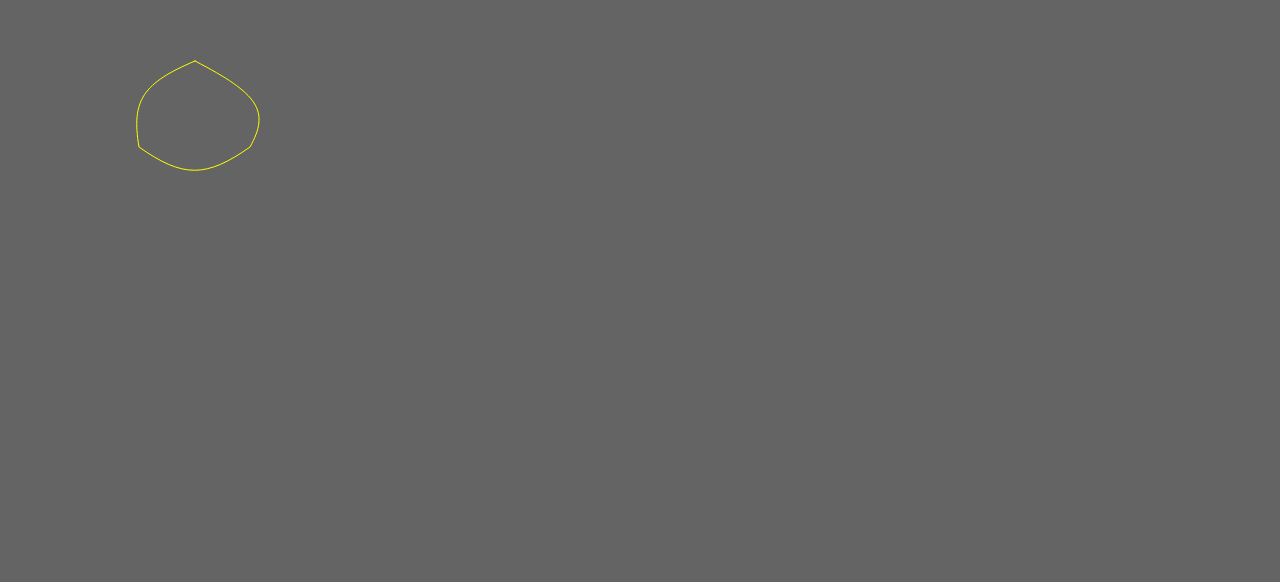
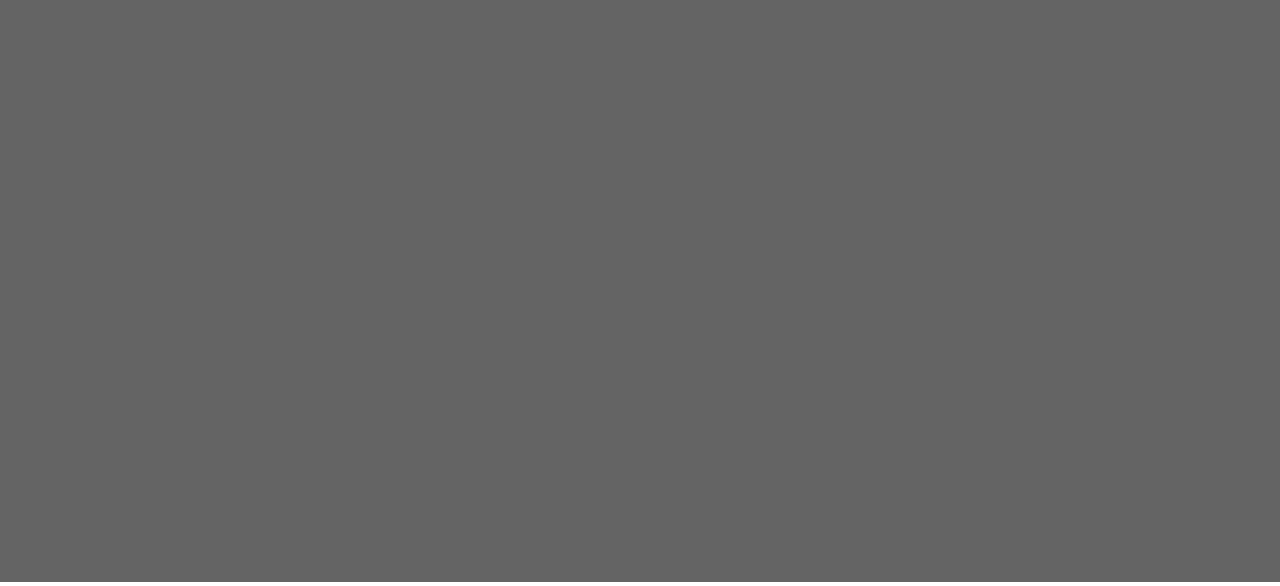
Before and after one commit to EmmanuelAkigbogun/Draw, a React (Vite) app: page / in a window 1280 px wide. Shown: the part 218-804 px from the top of the page. Built offline with nearby package versions, Linux system fonts and the light colour scheme.

Commit message:
Update Draw.jsx

```diff
--- a/src/Draw/Draw.jsx
+++ b/src/Draw/Draw.jsx
@@ -21,17 +21,15 @@ function Draw() {
   let [render, setRender] = useState(0);
   let vgpathxy = useRef({});
   let vgcolor = useRef([
-    `yellow`
     //`red`, `white`, `purple`, `yellow`, `bisque`,`orange`
 
   ]);
   let straightcolor = useRef([
-    `yellow`
   //  `red`,`white`,`purple`,`yellow`,`bisque`,`orange`
   ]);
   let vgpath = useRef([
+    /*
     `M195 279C259 312 270 329 250 365C206 396 183 396 139 365C131 318 143 301 195 279Z`,
-    /*
     `M100 50C100 63 95 76 86 85C77 94 64 100 51 100C38 100 25 95 16 86C6 77 1 65 0 52C0 39 4 26 13 17C22 7 34 1 47 0C60 -1 73 4 83 12C93 21 99 33 100 50Z`,
         `M926 199C736 224 993 284 884 297ZM876 549 844 462ZC770 530 692 334 609 461C689 571 760 300 846 322Z`,
     `M565 323C360 262 638 178 488 276`,
```
